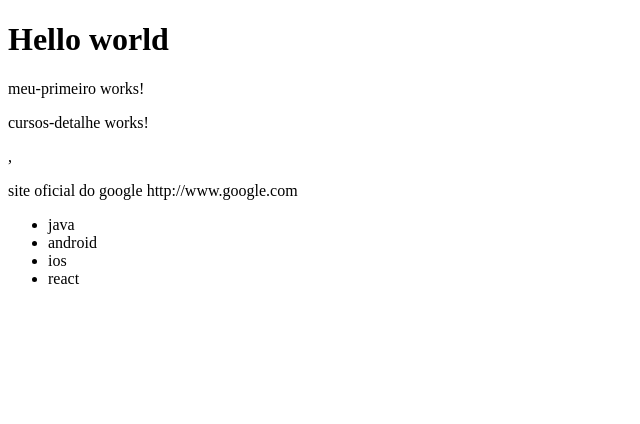
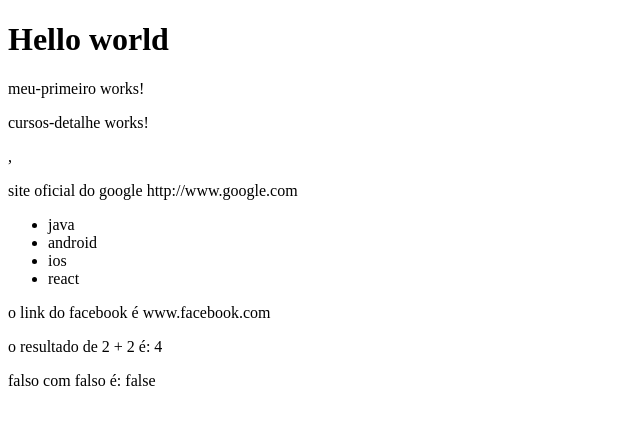
Before and after one commit to lindembergs/curso-angular-loiane, an Angular app: page / in a window 1280 px wide. Shown: the top 424 px of the page, without its empty margins (0-640 px from the left). Built offline with nearby package versions, Linux system fonts and the light colour scheme.

Commit message:
criando componente data-binding e treinando as possibilidades da {{interpolação}}

```diff
--- a/src/app/app.component.html
+++ b/src/app/app.component.html
@@ -6,3 +6,5 @@
 <app-cursos-detalhe></app-cursos-detalhe>
 
 <app-cursos></app-cursos>
+
+<app-data-binding></app-data-binding>
--- a/src/app/app.module.ts
+++ b/src/app/app.module.ts
@@ -9,6 +9,7 @@ import { CursosModule} from './cursos/cursos.module';
 import { AppComponent } from './app.component';
 import { MeuPrimeiroComponent } from './meu-primeiro/meu-primeiro.component';
 import { CursosService } from './cursos/cursos/cursos.service';
+import { DataBindingComponent } from './data-binding/data-binding.component';
 
 
 
@@ -22,6 +23,7 @@ import { CursosService } from './cursos/cursos/cursos.service';
   declarations: [
     AppComponent,
     MeuPrimeiroComponent,
+    DataBindingComponent,
 
   ],
   imports: [
--- /dev/null
+++ b/src/app/data-binding/data-binding.component.html
@@ -0,0 +1,6 @@
+
+  <p>o link do facebook é {{ url }}</p>
+
+  <p>o resultado de 2 + 2 é: {{ 2 + 2}}</p>
+
+  <p> falso com falso é: {{ verdadeiro && False() }}</p>
--- /dev/null
+++ b/src/app/data-binding/data-binding.component.ts
@@ -0,0 +1,22 @@
+import { Component } from '@angular/core';
+
+@Component({
+  selector: 'app-data-binding',
+  templateUrl: './data-binding.component.html',
+  styleUrls: ['./data-binding.component.css']
+})
+export class DataBindingComponent {
+
+  url: string;
+
+  verdadeiro: boolean = false;
+
+  False(){
+    return false;
+  }
+
+  constructor(){
+    this.url = 'www.facebook.com'
+  }
+
+}
```
Also changed, not shown: src/app/data-binding/data-binding.component.css (added), 1 other file (tests, documents, lock files or other folders).
